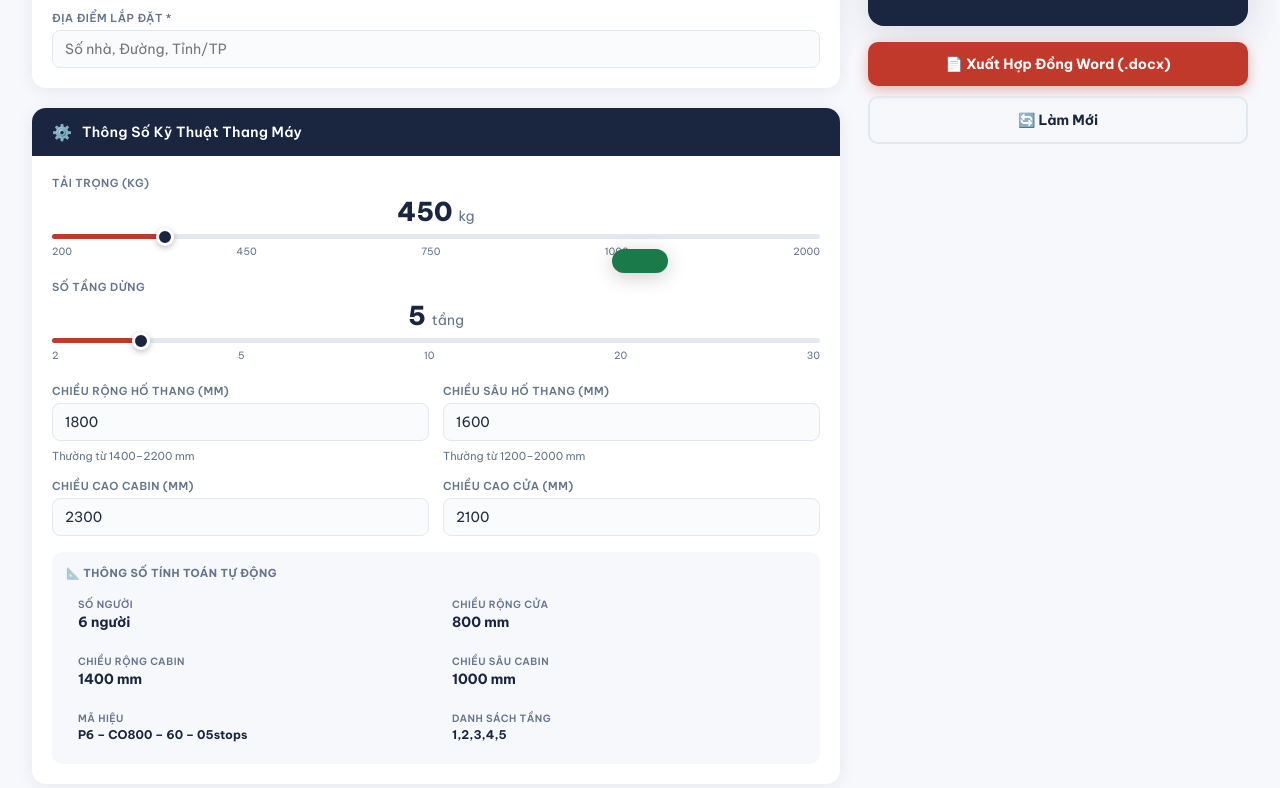
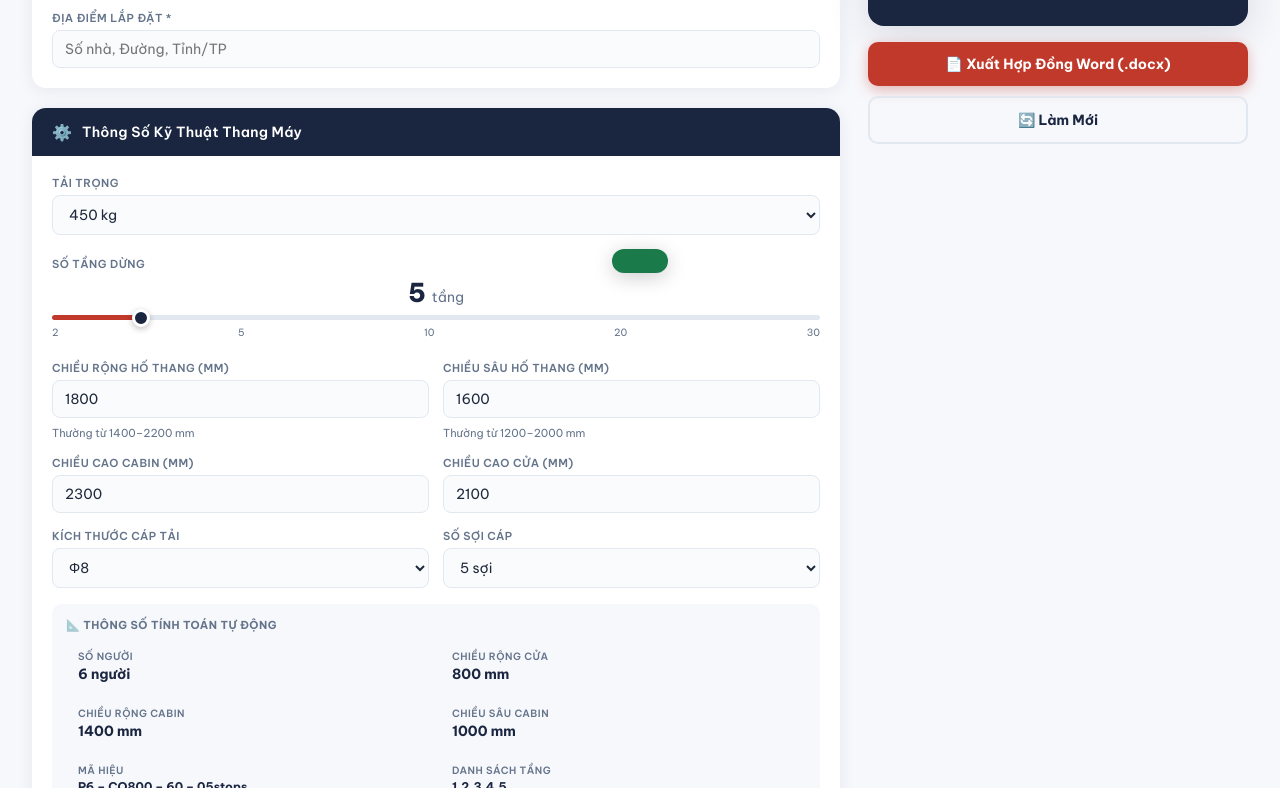
Before and after one commit to dungxonthemic/test2, a plain HTML site: page index.html in a window 1280 px wide. Shown: the part 579-1367 px from the top of the page. Drawn offline with Linux system fonts and the light colour scheme.

Commit message:
Add files via upload

```diff
--- a/index.html
+++ b/index.html
@@ -276,13 +276,11 @@ input[type=range]::-webkit-slider-thumb {
 
     <!-- Tải trọng -->
     <div class="field" style="margin-bottom:22px">
-      <label>Tải trọng (kg)</label>
-      <div class="slider-wrap">
-        <div class="slider-val"><span id="vTaiTrong">450</span> <small>kg</small></div>
-        <input type="range" id="taiTrong" min="200" max="2000" step="50" value="450"
-          oninput="slideUpdate(this,'vTaiTrong');calc()">
-        <div class="slider-ticks"><span>200</span><span>450</span><span>750</span><span>1000</span><span>2000</span></div>
-      </div>
+      <label>Tải trọng</label>
+      <select id="taiTrong" onchange="calc()">
+        <option value="450" selected>450 kg</option>
+        <option value="650">650 kg</option>
+      </select>
     </div>
 
     <!-- Số tầng -->
@@ -322,6 +320,28 @@ input[type=range]::-webkit-slider-thumb {
       </div>
     </div>
 
+    <!-- Kích thước cáp & Số sợi cáp -->
+    <div class="grid2" style="margin-bottom:16px">
+      <div class="field">
+        <label>Kích thước cáp tải</label>
+        <select id="kichThuocCap" onchange="calc()">
+          <option value="6">Φ6</option>
+          <option value="8" selected>Φ8</option>
+          <option value="10">Φ10</option>
+        </select>
+      </div>
+      <div class="field">
+        <label>Số sợi cáp</label>
+        <select id="soSoi" onchange="calc()">
+          <option value="4">4 sợi</option>
+          <option value="5" selected>5 sợi</option>
+          <option value="6">6 sợi</option>
+          <option value="7">7 sợi</option>
+          <option value="8">8 sợi</option>
+        </select>
+      </div>
+    </div>
+
     <!-- Preview thông số tính toán -->
     <div style="background:var(--bg);border-radius:10px;padding:14px;margin-top:4px">
       <div style="font-size:11px;font-weight:700;color:var(--muted);text-transform:uppercase;letter-spacing:0.5px;margin-bottom:10px">📐 Thông số tính toán tự động</div>
@@ -353,7 +373,7 @@ input[type=range]::-webkit-slider-thumb {
         <tr><td>Thiết bị thang máy</td><td style="text-align:center">1 bộ</td><td id="r-thietbi">—</td></tr>
         <tr><td>Phí theo tải trọng</td><td style="text-align:center">—</td><td id="r-taitrong">—</td></tr>
         <tr><td>Phí theo số tầng</td><td style="text-align:center">—</td><td id="r-tang">—</td></tr>
-        <tr><td>Lắp đặt & vận hành thử</td><td style="text-align:center">Trọn gói</td><td id="r-lapdат">—</td></tr>
+        <tr><td>Lắp đặt & vận hành thử</td><td style="text-align:center">Trọn gói</td><td id="r-lapdat">—</td></tr>
         <tr id="discRow" style="display:none" class="discount"><td>Chiết khấu</td><td></td><td id="r-ck">—</td></tr>
         <tr class="subtotal"><td colspan="2"><strong>Tổng (chưa VAT)</strong></td><td id="r-sub">—</td></tr>
         <tr><td>Thuế VAT 10%</td><td></td><td id="r-vat">—</td></tr>
@@ -459,10 +479,6 @@ function tinhCongSuat(taiTrong) {
   return 11.0;
 }
 
-function tinhSoSoi(taiTrong) {
-  return taiTrong <= 630 ? 5 : taiTrong <= 1200 ? 6 : 8;
-}
-
 function fmt(n) { return Math.round(n).toLocaleString('vi-VN') + ' VNĐ'; }
 function fmtShort(n) { return Math.round(n).toLocaleString('vi-VN'); }
 
@@ -493,7 +509,9 @@ function calc() {
   const maHieu    = tinhMaHieu(taiTrong, rongHo, soTang);
   const danhSachTang = tinhDanhSachTang(soTang);
   const congSuat  = tinhCongSuat(taiTrong);
-  const soSoi     = tinhSoSoi(taiTrong);
+  // User-selected (dropdowns)
+  const kichThuocCap = parseInt(document.getElementById('kichThuocCap').value) || 8;
+  const soSoi        = parseInt(document.getElementById('soSoi').value) || 5;
 
   // Update spec preview
   document.getElementById('soNguoi').textContent   = soNguoi + ' người';
@@ -522,7 +540,7 @@ function calc() {
   document.getElementById('r-thietbi').textContent = fmt(GIA.base);
   document.getElementById('r-taitrong').textContent = extraKg > 0 ? fmt(extraKg) : '—';
   document.getElementById('r-tang').textContent = extraFloor > 0 ? fmt(extraFloor) : '—';
-  document.getElementById('r-lapdат').textContent = fmt(installFee);
+  document.getElementById('r-lapdat').textContent = fmt(installFee);
   document.getElementById('r-sub').textContent = fmt(subtotal);
   document.getElementById('r-vat').textContent = fmt(vat);
   document.getElementById('r-total').textContent = fmt(total);
@@ -553,7 +571,7 @@ function calc() {
   window._data = {
     taiTrong, soTang, rongHo, sauHo, caoCabin, caoCua,
     soNguoi, rongCua, rongCabin, sauCabin,
-    maHieu, danhSachTang, congSuat, soSoi,
+    maHieu, danhSachTang, congSuat, soSoi, kichThuocCap,
     extraKg, extraFloor, installFee, discount, subtotal, vat, total,
     dot1, dot2, dot3,
   };
@@ -643,6 +661,7 @@ async function exportContract() {
       CAO_CUA:          String(d.caoCua),
       CONG_SUAT:        String(d.congSuat),
       SO_SOI:           String(d.soSoi),
+      KICH_THUOC_CAP:   String(d.kichThuocCap),
     };
 
     // Load template file
@@ -672,14 +691,15 @@ function resetAll() {
   document.querySelectorAll('input[type=text],input[type=number]').forEach(el => {
     if (!['soHopDong','ngayKy','caoCabin','caoCua','rongHo','sauHo'].includes(el.id)) el.value = '';
   });
-  document.getElementById('taiTrong').value = 450;
+  document.getElementById('taiTrong').value = '450';
   document.getElementById('soTang').value = 5;
   document.getElementById('ckPct').value = 0;
   document.getElementById('rongHo').value = 1800;
   document.getElementById('sauHo').value = 1600;
   document.getElementById('caoCabin').value = 2300;
   document.getElementById('caoCua').value = 2100;
-  slideUpdate(document.getElementById('taiTrong'),'vTaiTrong');
+  document.getElementById('kichThuocCap').value = '8';
+  document.getElementById('soSoi').value = '5';
   slideUpdate(document.getElementById('soTang'),'vSoTang');
   calc();
   showToast('🔄 Đã làm mới!');
@@ -702,7 +722,6 @@ const dd = String(now.getDate()).padStart(2,'0');
 const mm = String(now.getMonth()+1).padStart(2,'0');
 document.getElementById('ngayKy').value = `${dd}/${mm}/${now.getFullYear()}`;
 
-slideUpdate(document.getElementById('taiTrong'),'vTaiTrong');
 slideUpdate(document.getElementById('soTang'),'vSoTang');
 calc();
 </script>
```
Also changed, not shown: 1 other file.
